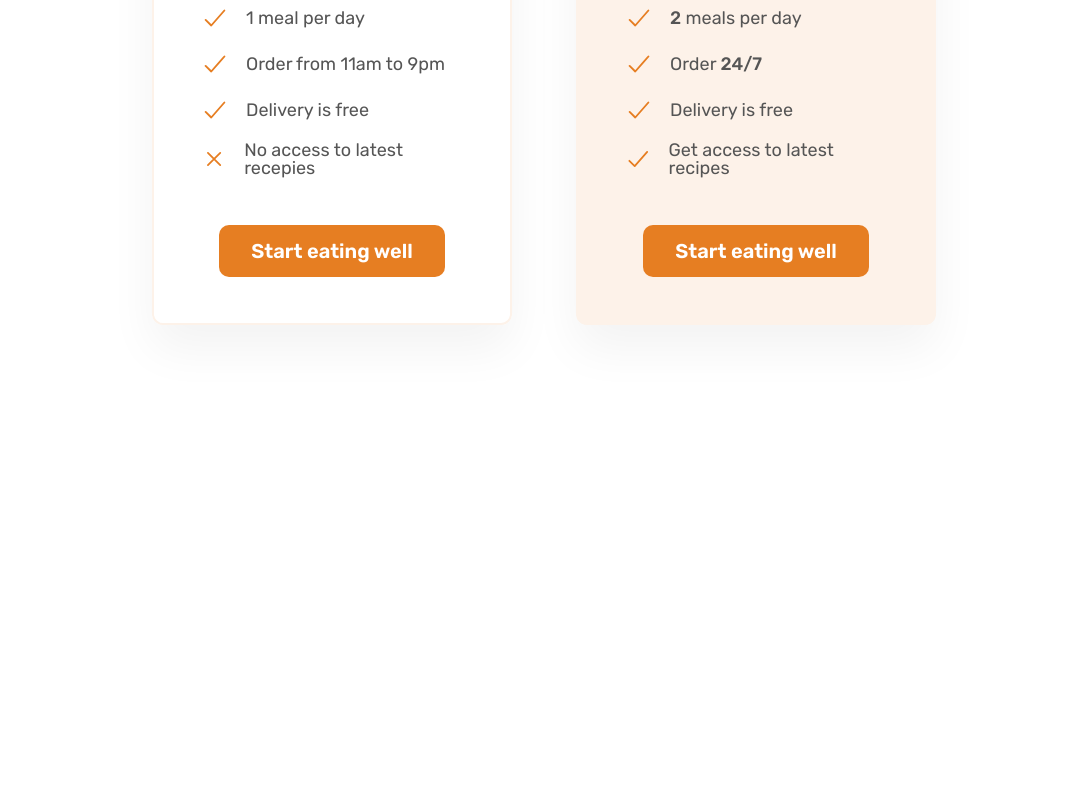
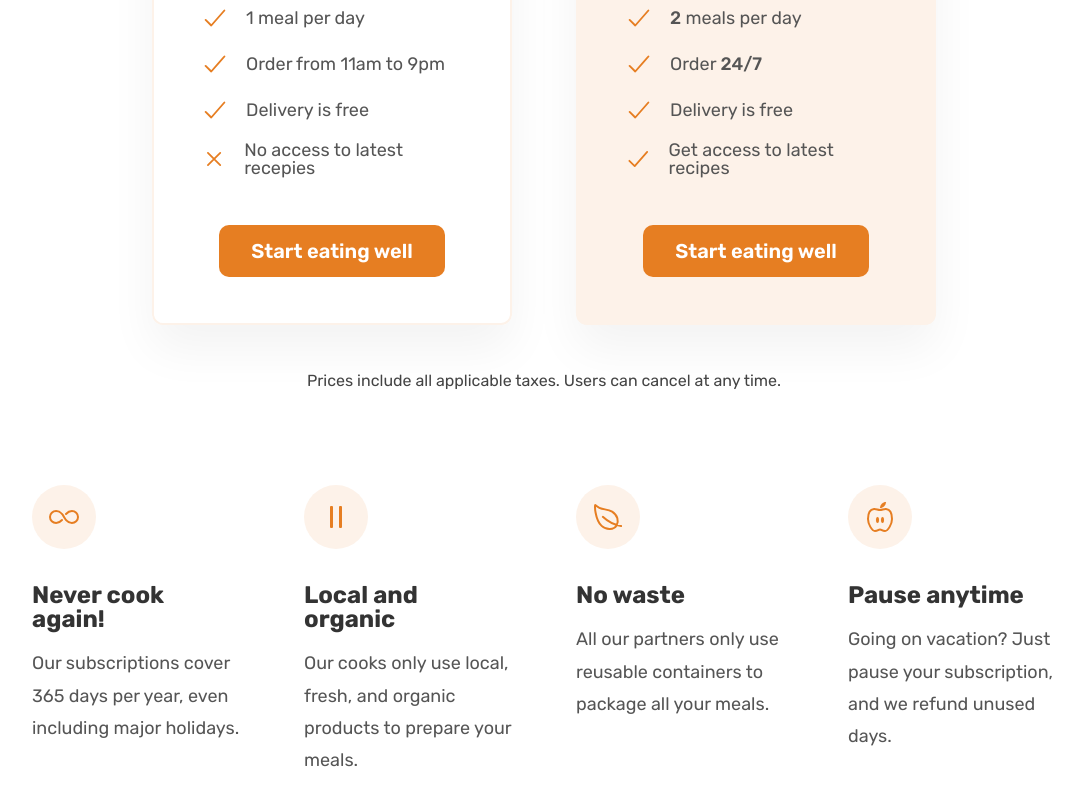
Before and after one commit to peter-popazov/omnifood, a plain HTML site: page index.html in a window 1280 px wide. Shown: the part 5019-5825 px from the top of the page, without its empty margins (96-1179 px from the left). Before the commit the page ends 5440 px from the top, so only its background shows below. Drawn offline with nearby package versions, Linux system fonts and the light colour scheme.

Commit message:
fature added

```diff
--- a/css/style.css
+++ b/css/style.css
@@ -437,3 +437,34 @@
   transform: rotate(45deg);
   box-shadow: 0 1.2rem 2.4rem rgba(0, 0, 0, 0.03);
 }
+
+.plan-detials {
+  color: #444;
+  font-size: 1.6rem;
+  text-align: center;
+}
+
+/* ========================= */
+/* ***      Feature      *** */
+/* ========================= */
+.feature-icon {
+  color: #e67e22;
+  height: 3.2rem;
+  width: 3.2rem;
+  margin-bottom: 3.2rem;
+  background-color: #fdf2e9;
+  padding: 1.6rem;
+  border-radius: 50%;
+}
+
+.feature-title {
+  font-size: 2.4rem;
+  color: #333;
+  font-weight: 700;
+  margin-bottom: 1.6rem;
+}
+
+.feature-text {
+  font-size: 1.8rem;
+  line-height: 1.8;
+}
--- a/index.html
+++ b/index.html
@@ -426,7 +426,7 @@
           </h2>
         </div>
 
-        <div class="container grid grid--2-cols">
+        <div class="container grid grid--2-cols mrg-bottom-md">
           <div class="pricing-plan pricing-plan--starter">
             <header class="plan-header">
               <p class="plan-name">Starter</p>
@@ -484,6 +484,47 @@
             </div>
           </div>
         </div>
+
+        <div class="container grid">
+          <aside class="plan-detials">
+            Prices include all applicable taxes. Users can cancel at any time.
+          </aside>
+        </div>
+
+        <div class="container grid grid--4-cols">
+          <div class="feature">
+            <ion-icon class="feature-icon" name="infinite-outline"></ion-icon>
+            <p class="feature-title">Never cook again!</p>
+            <p class="feature-text">
+              Our subscriptions cover 365 days per year, even including major
+              holidays.
+            </p>
+          </div>
+          <div class="feature">
+            <ion-icon class="feature-icon" name="pause-outline"></ion-icon>
+            <p class="feature-title">Local and organic</p>
+            <p class="feature-text">
+              Our cooks only use local, fresh, and organic products to prepare
+              your meals.
+            </p>
+          </div>
+          <div class="feature">
+            <ion-icon class="feature-icon" name="leaf-outline"></ion-icon>
+            <p class="feature-title">No waste</p>
+            <p class="feature-text">
+              All our partners only use reusable containers to package all your
+              meals.
+            </p>
+          </div>
+          <div class="feature">
+            <ion-icon class="feature-icon" name="nutrition-outline"></ion-icon>
+            <p class="feature-title">Pause anytime</p>
+            <p class="feature-text">
+              Going on vacation? Just pause your subscription, and we refund
+              unused days.
+            </p>
+          </div>
+        </div>
       </section>
     </main>
     <script
```
